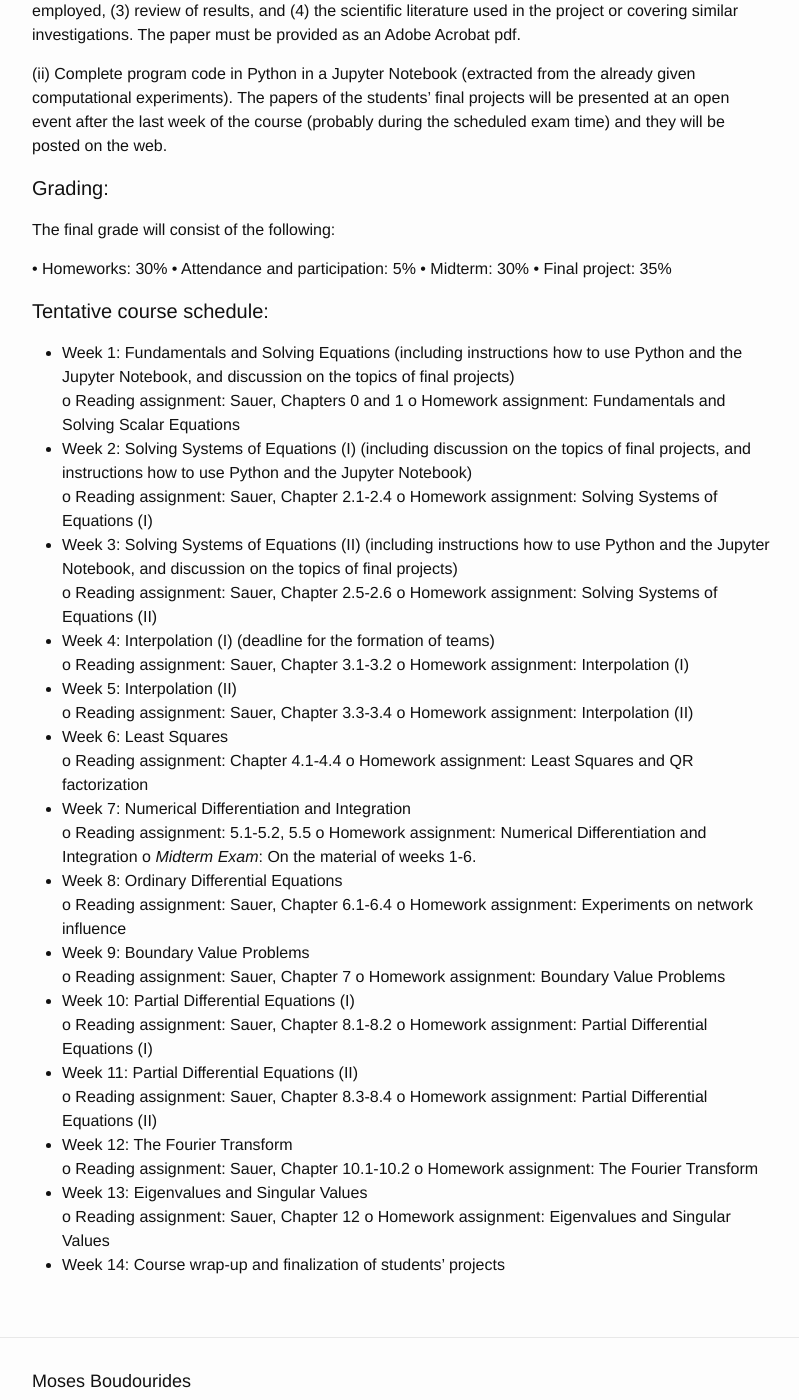
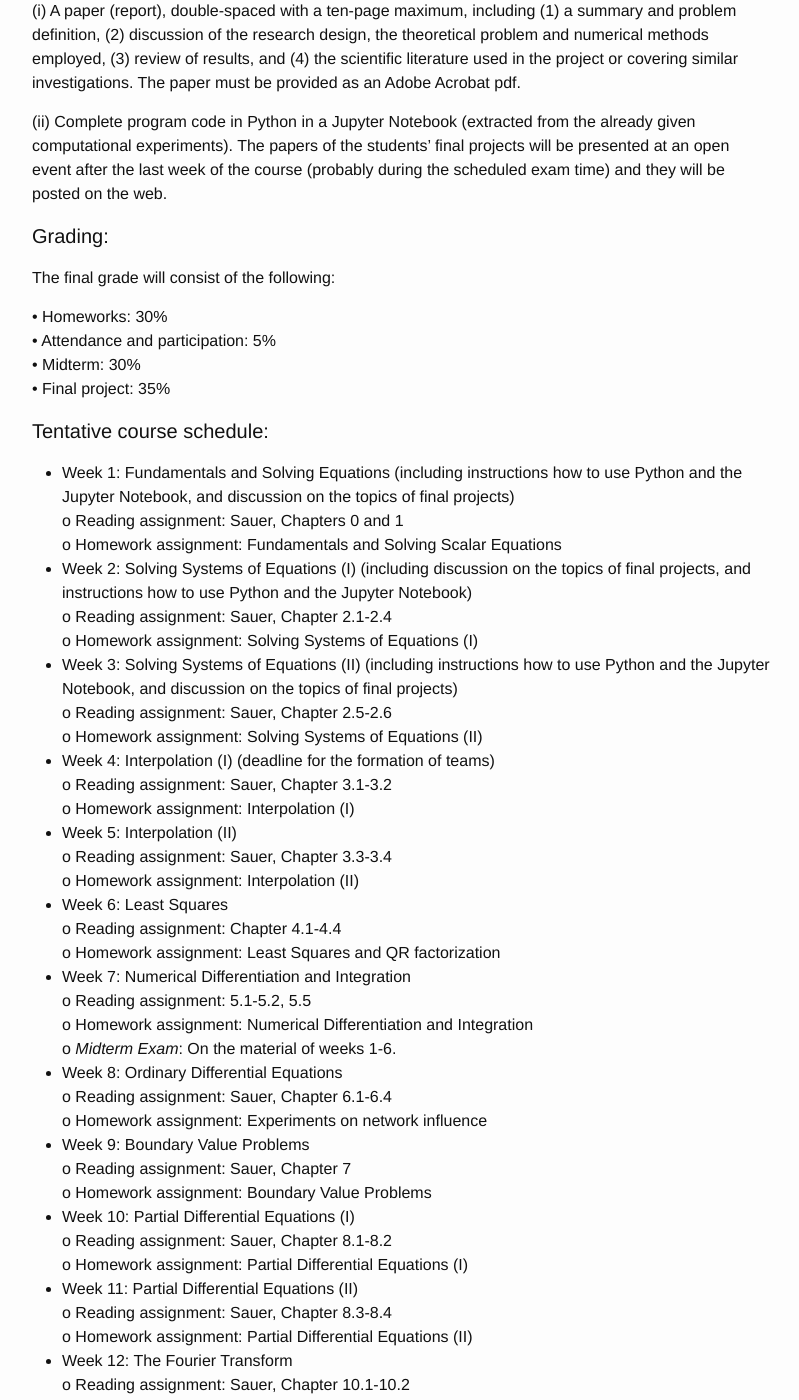
Before and after one commit to mwysis/mwysis.github.io, a Jekyll site: the page built from _posts/2019-06-17-Numerical-Methods-Course-Syllabus.markdown, in a window 1280 px wide and 1400 px high, scrolled down 2739 px. Shown: the whole window, without its empty margins (238-1037 px from the left). Built offline with Jekyll 4.4.1, drawn with Linux system fonts in a browser that asks for light colours; our own code applies the rules of GitHub Pages for plain Markdown files; some of the changed text lies outside the part shown.

Commit message:
Update 2019-06-17-Numerical-Methods-Course-Syllabus.markdown

```diff
--- a/_posts/2019-06-17-Numerical-Methods-Course-Syllabus.markdown
+++ b/_posts/2019-06-17-Numerical-Methods-Course-Syllabus.markdown
@@ -28,7 +28,7 @@ CL05. Work-out the numerical solution of a real-world problem by integrating tog
 <h4>Teaching and learning methods:</h4>
 Each week will be divided in two parts:
 
-.	The lecture.
+.	The lecture.<br />
 .	The computational exploration and experimentation.
 
 During the first part and most of the second part, the instructor will deliver lectures and engage in discussions with students, answering questions or suggesting additional literature to those interested in going further in those directions. The remaining second part will include a demonstration of various exploratory computations, visualizations, simulations and experiments illustrating from a practical point of view the week’s discussion topics and also covering further assistance to the implementation of that week’s homework assignment. During both parts, students will be prompted to practice on the covered computational methodologies by running examples of these computations and textbook exercises on their own laptops (or possibly at a computer lab).
@@ -48,7 +48,7 @@ Required textbooks:
 
 The course entails two types of assignments:
 
-•	Reading assignment.
+•	Reading assignment.<br />
 •	Computational assignment (homework).
 
 The reading assignment will correspond to selected chapters or sections from the course textbooks and the suggested reading. Moreover, there will be some other auxiliary material (in the form of slides, publications or excerpts from various published volumes) that will be given the week before the one it will be discussed in class. The due date for students finishing the reading assignment will be on every Monday during the semester (or the day before the first session of the course), as this is the material that will be presented, discussed and used in computational explorations during that week.
@@ -68,51 +68,51 @@ The papers of the students’ final projects will be presented at an open event
 
 The final grade will consist of the following:
 
-•	Homeworks: 30%
-•	Attendance and participation: 5%
-•	Midterm: 30%
+•	Homeworks: 30%<br />
+•	Attendance and participation: 5%<br />
+•	Midterm: 30%<br />
 •	Final project: 35%
 
 <h4>Tentative course schedule:</h4>
 
 *	Week 1: Fundamentals and Solving Equations (including instructions how to use Python and the Jupyter Notebook, and discussion on the topics of final projects)<br />
- o	Reading assignment: Sauer, Chapters 0 and 1
- o	Homework assignment: Fundamentals and Solving Scalar Equations
+ o	Reading assignment: Sauer, Chapters 0 and 1<br />
+ o	Homework assignment: Fundamentals and Solving Scalar Equations<br />
 *	Week 2: Solving Systems of Equations (I) (including discussion on the topics of final projects, and instructions how to use Python and the Jupyter Notebook) <br />
- o	Reading assignment: Sauer, Chapter 2.1-2.4
- o	Homework assignment: Solving Systems of Equations (I)
+ o	Reading assignment: Sauer, Chapter 2.1-2.4 <br />
+ o	Homework assignment: Solving Systems of Equations (I)<br />
 *	Week 3: Solving Systems of Equations (II) (including instructions how to use Python and the Jupyter Notebook, and discussion on the topics of final projects)<br />
- o	Reading assignment: Sauer, Chapter 2.5-2.6
- o	Homework assignment: Solving Systems of Equations (II)
+ o	Reading assignment: Sauer, Chapter 2.5-2.6<br />
+ o	Homework assignment: Solving Systems of Equations (II)<br />
 *	Week 4: Interpolation (I) (deadline for the formation of teams)<br />
- o	Reading assignment: Sauer, Chapter 3.1-3.2
- o	Homework assignment: Interpolation (I)
+ o	Reading assignment: Sauer, Chapter 3.1-3.2<br />
+ o	Homework assignment: Interpolation (I)<br />
 *	Week 5: Interpolation (II) <br />
- o	Reading assignment: Sauer, Chapter 3.3-3.4
- o	Homework assignment: Interpolation (II)
+ o	Reading assignment: Sauer, Chapter 3.3-3.4<br />
+ o	Homework assignment: Interpolation (II)<br />
 *	Week 6: Least Squares <br />
- o	Reading assignment: Chapter 4.1-4.4
- o	Homework assignment: Least Squares and QR factorization
+ o	Reading assignment: Chapter 4.1-4.4<br />
+ o	Homework assignment: Least Squares and QR factorization<br />
 *	Week 7: Numerical Differentiation and Integration <br />
- o	Reading assignment: 5.1-5.2, 5.5
- o	Homework assignment: Numerical Differentiation and Integration
- o	*Midterm Exam*: On the material of weeks 1-6.
+ o	Reading assignment: 5.1-5.2, 5.5<br />
+ o	Homework assignment: Numerical Differentiation and Integration<br />
+ o	*Midterm Exam*: On the material of weeks 1-6.<br />
 *	Week 8: Ordinary Differential Equations  <br />
- o	Reading assignment: Sauer, Chapter 6.1-6.4
- o	Homework assignment: Experiments on network influence
+ o	Reading assignment: Sauer, Chapter 6.1-6.4<br />
+ o	Homework assignment: Experiments on network influence<br />
 *	Week 9: Boundary Value Problems<br />
- o	Reading assignment: Sauer, Chapter 7
- o	Homework assignment: Boundary Value Problems
+ o	Reading assignment: Sauer, Chapter 7<br />
+ o	Homework assignment: Boundary Value Problems<br />
 *	Week 10: Partial Differential Equations (I) <br />
- o	Reading assignment: Sauer, Chapter 8.1-8.2
- o	Homework assignment: Partial Differential Equations (I)
+ o	Reading assignment: Sauer, Chapter 8.1-8.2<br />
+ o	Homework assignment: Partial Differential Equations (I)<br />
 *	Week 11: Partial Differential Equations (II) <br />
- o	Reading assignment: Sauer, Chapter 8.3-8.4
- o	Homework assignment: Partial Differential Equations (II)
+ o	Reading assignment: Sauer, Chapter 8.3-8.4<br />
+ o	Homework assignment: Partial Differential Equations (II)<br />
 *	Week 12: The Fourier Transform <br />
- o	Reading assignment: Sauer, Chapter 10.1-10.2
- o	Homework assignment: The Fourier Transform
+ o	Reading assignment: Sauer, Chapter 10.1-10.2<br />
+ o	Homework assignment: The Fourier Transform<br />
 *	Week 13: Eigenvalues and Singular Values <br />
- o	Reading assignment: Sauer, Chapter 12
- o	Homework assignment: Eigenvalues and Singular Values
+ o	Reading assignment: Sauer, Chapter 12<br />
+ o	Homework assignment: Eigenvalues and Singular Values<br />
 *	Week 14: Course wrap-up and finalization of students’ projects
```
